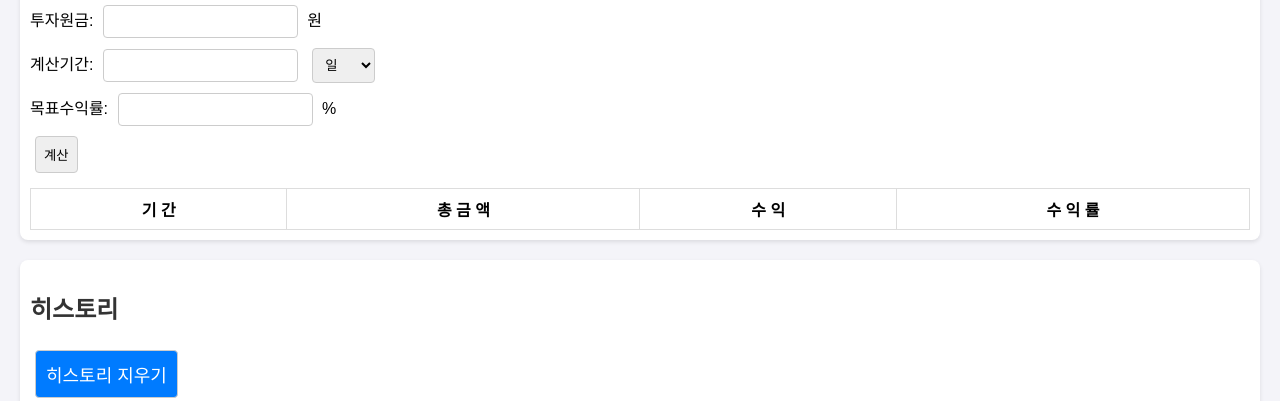
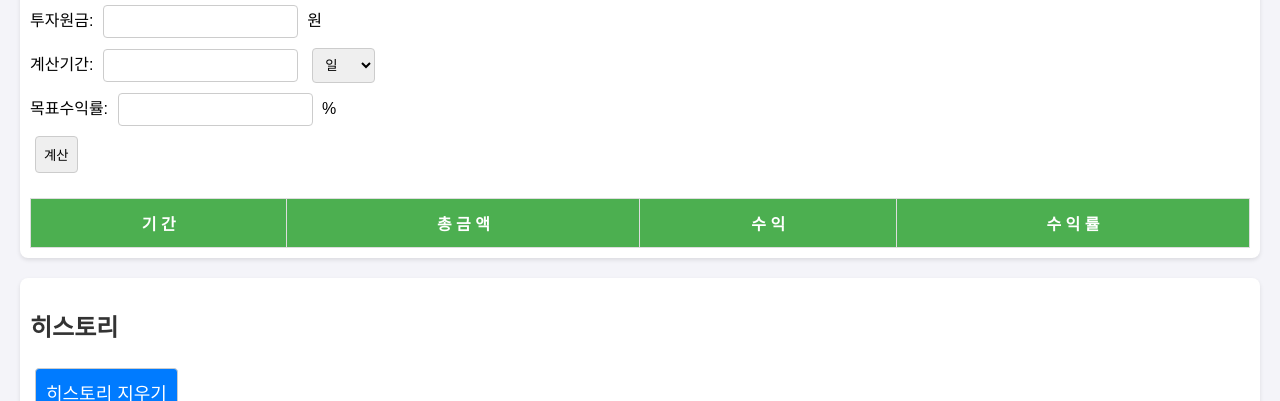
Before and after one commit to shin-wonchul9934/coin-, a plain HTML site: page index.html in a window 1280 px wide. Both pictures are taken after a click on the button "계산". Shown: the part 1254-1655 px from the top of the page. Drawn offline with Linux system fonts and the light colour scheme.

Commit message:
Update style.css

```diff
--- a/style.css
+++ b/style.css
@@ -39,13 +39,28 @@ button:hover {
 table {
     width: 100%;
     border-collapse: collapse;
-    margin-top: 10px;
+    margin-top: 20px;
 }
 
 th, td {
     border: 1px solid #ddd;
     padding: 8px;
     text-align: center;
+}
+
+tr:nth-child(even) {
+    background-color: #f2f2f2;
+}
+
+tr:hover {
+    background-color: #ddd;
+}
+
+th {
+    padding-top: 12px;
+    padding-bottom: 12px;
+    background-color: #4CAF50;
+    color: white;
 }
 
 #calc-display {
```
